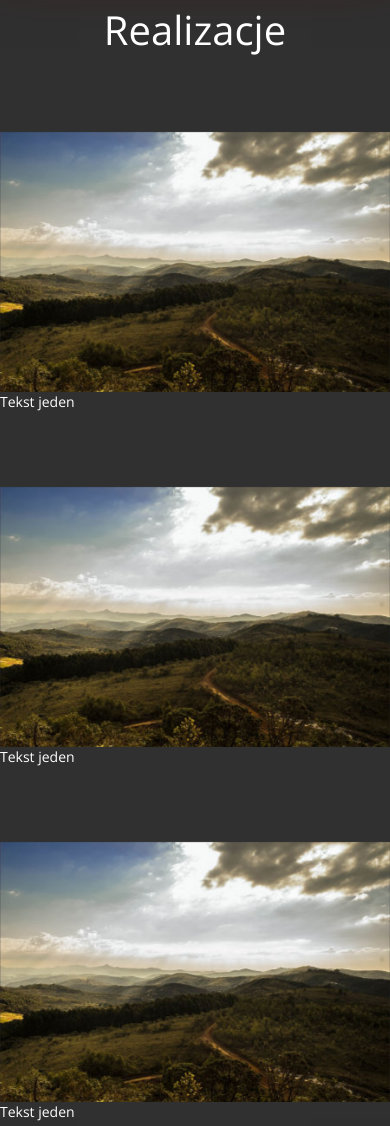
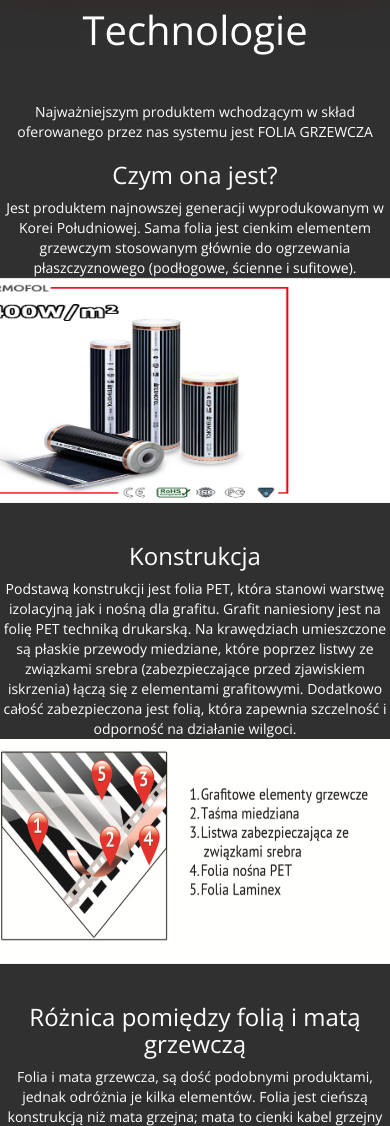
Before and after one commit to Dariasz/wms, a plain HTML site: page index.html in a window 390 px wide. Shown: the part 1100-2226 px from the top of the page. Drawn offline with nearby package versions, Linux system fonts and the light colour scheme.

```diff
--- a/index.html
+++ b/index.html
@@ -56,7 +56,7 @@
             <ul class="nav navbar-nav navbar-right">
                 <li><a href="#top">HOME</a></li>
                 <li><a href="#about">O firmie</a></li>
-                <li><a href="#production">Realizacje</a></li>
+                <!--<li><a href="#production">Realizacje</a></li>-->
                 <li><a href="#technology">Technologia</a></li>
                 <li><a href="#contact">Kontakt</a></li>
             </ul>
@@ -112,41 +112,41 @@
 <!-- end about -->
 
 <!-- start team -->
-<section id="production">
-    <div class="container">
-        <div class="row">
-            <div class="col-md-12">
-                <h2 class="wow bounceIn" data-wow-offset="50" data-wow-delay="0.3s">Realizacje</h2>
-            </div>
-            <div class="row">
-                <div class="col-md-6 wow fadeIn" data-wow-offset="50" data-wow-delay="0.6s">
-                    <img src="images/img1.jpg" class="pull-left img-responsive">
-                </div>
-                <div class="col-md-6 wow fadeIn" data-wow-offset="50" data-wow-delay="0.6s">
-                    Tekst jeden
-                </div>
-            </div>
+<!--<section id="production">-->
+    <!--<div class="container">-->
+        <!--<div class="row">-->
+            <!--<div class="col-md-12">-->
+                <!--<h2 class="wow bounceIn" data-wow-offset="50" data-wow-delay="0.3s">Realizacje</h2>-->
+            <!--</div>-->
+            <!--<div class="row">-->
+                <!--<div class="col-md-6 wow fadeIn" data-wow-offset="50" data-wow-delay="0.6s">-->
+                    <!--<img src="images/img1.jpg" class="pull-left img-responsive">-->
+                <!--</div>-->
+                <!--<div class="col-md-6 wow fadeIn" data-wow-offset="50" data-wow-delay="0.6s">-->
+                    <!--Tekst jeden-->
+                <!--</div>-->
+            <!--</div>-->
 
-            <div class="row">
-                <div class="col-md-6 wow fadeIn" data-wow-offset="50" data-wow-delay="0.6s">
-                    <img src="images/img1.jpg" class="pull-left img-responsive">
-                </div>
-                <div class="col-md-6 wow fadeIn" data-wow-offset="50" data-wow-delay="0.6s">
-                    Tekst jeden
-                </div>
-            </div>
+            <!--<div class="row">-->
+                <!--<div class="col-md-6 wow fadeIn" data-wow-offset="50" data-wow-delay="0.6s">-->
+                    <!--<img src="images/img1.jpg" class="pull-left img-responsive">-->
+                <!--</div>-->
+                <!--<div class="col-md-6 wow fadeIn" data-wow-offset="50" data-wow-delay="0.6s">-->
+                    <!--Tekst jeden-->
+                <!--</div>-->
+            <!--</div>-->
 
-            <div class="row">
-                <div class="col-md-6 wow fadeIn" data-wow-offset="50" data-wow-delay="0.6s">
-                    <img src="images/img1.jpg" class="pull-left img-responsive">
-                </div>
-                <div class="col-md-6 wow fadeIn" data-wow-offset="50" data-wow-delay="0.6s">
-                    Tekst jeden
-                </div>
-            </div>
-        </div>
-    </div>
-</section>
+            <!--<div class="row">-->
+                <!--<div class="col-md-6 wow fadeIn" data-wow-offset="50" data-wow-delay="0.6s">-->
+                    <!--<img src="images/img1.jpg" class="pull-left img-responsive">-->
+                <!--</div>-->
+                <!--<div class="col-md-6 wow fadeIn" data-wow-offset="50" data-wow-delay="0.6s">-->
+                    <!--Tekst jeden-->
+                <!--</div>-->
+            <!--</div>-->
+        <!--</div>-->
+    <!--</div>-->
+<!--</section>-->
 <!-- end team -->
 
 <!-- start service -->
@@ -323,16 +323,16 @@
                 <address>
                     <p class="address-title">Nasz adres</p>
                     <span>WMS THERM-SYSTEM Sławomir Wójcik</span>
-                    <p><i class="fa fa-phone"></i> 010-020-0340</p>
+                    <p><i class="fa fa-phone"></i> 668824267</p>
                     <p><i class="fa fa-envelope-o"></i> awesome@company.com</p>
                     <p><i class="fa fa-map-marker"></i> Hecznarowice ul. Szkolna, nr 22, 43-330 </p>
                 </address>
-                <ul class="social-icon">
-                    <li><h4>Media społecznościowe</h4></li>
-                    <li><a href="#" class="fa fa-facebook"></a></li>
-                    <li><a href="#" class="fa fa-twitter"></a></li>
-                    <li><a href="#" class="fa fa-instagram"></a></li>
-                </ul>
+                <!--<ul class="social-icon">-->
+                    <!--<li><h4>Media społecznościowe</h4></li>-->
+                    <!--<li><a href="#" class="fa fa-facebook"></a></li>-->
+                    <!--<li><a href="#" class="fa fa-twitter"></a></li>-->
+                    <!--<li><a href="#" class="fa fa-instagram"></a></li>-->
+                <!--</ul>-->
             </div>
         </div>
     </div>
```
